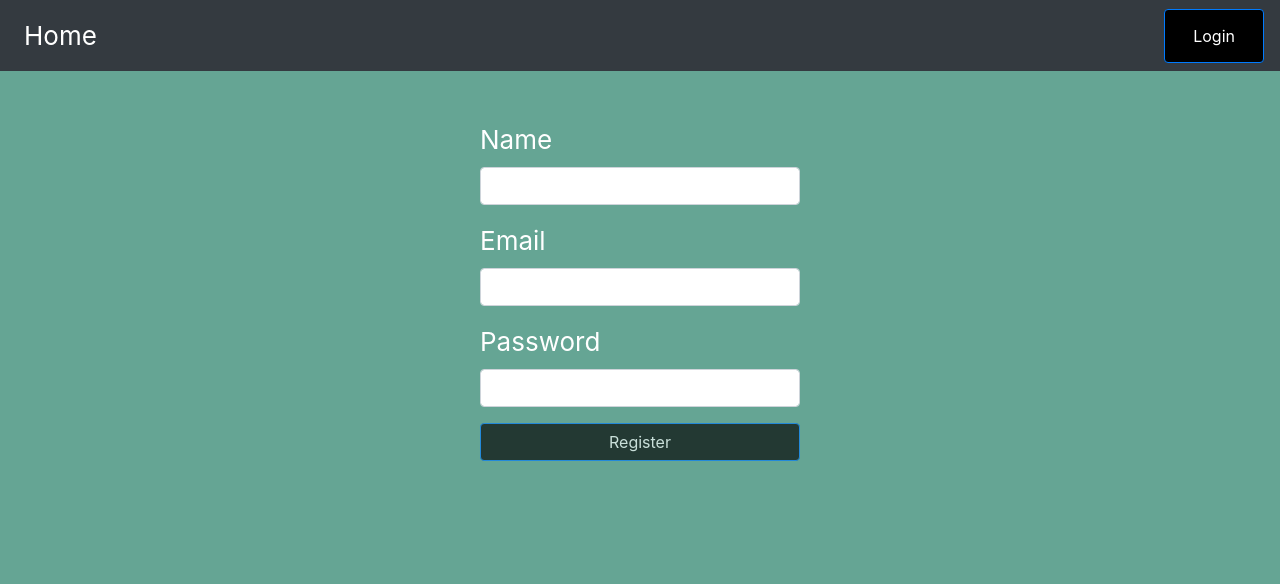
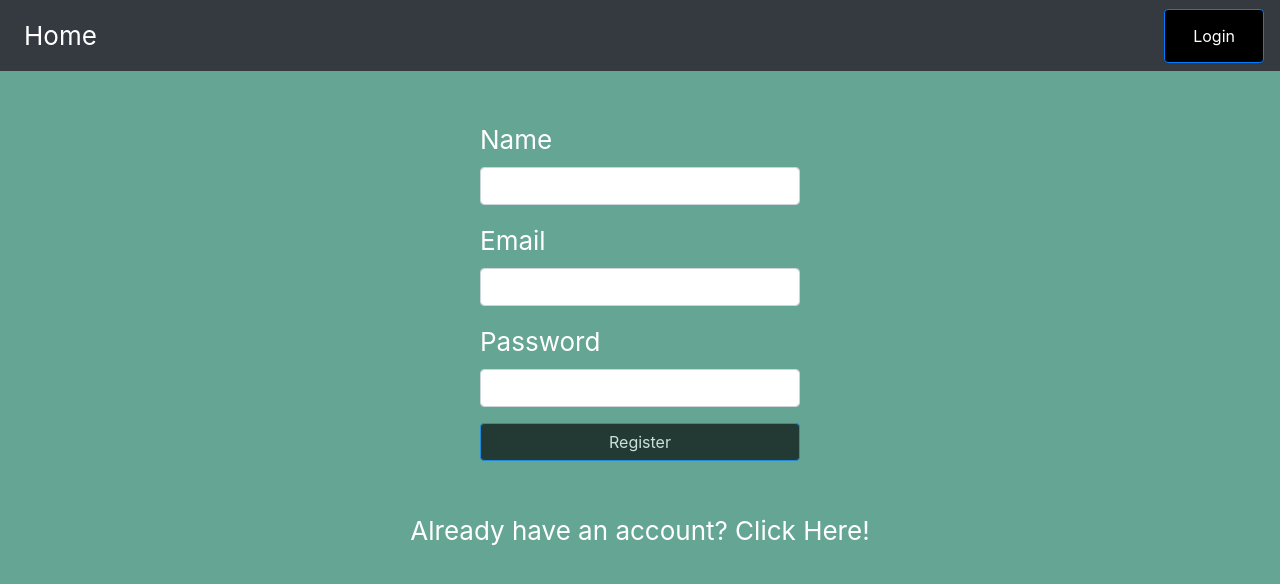
Before and after one commit to Shulamith/SoleSeller, a React (Create React App) app in the folder node_react_app/frontend/: page /register in a window 1280 px wide. Shown: the top 584 px of the page. Built offline with nearby package versions, Linux system fonts and the light colour scheme.

Commit message:
Minor code refactoring

```diff
--- a/node_react_app/frontend/src/components/login.css
+++ b/node_react_app/frontend/src/components/login.css
@@ -7,9 +7,11 @@
       margin: 0 auto;
       max-width: 320px;
     }
+
     a {
       color : black;
     }
+
     link {
       text-align: center;
     }
--- a/node_react_app/frontend/src/components/login.js
+++ b/node_react_app/frontend/src/components/login.js
@@ -49,7 +49,6 @@ export default class Login extends Component {
         })
             .then(function (response) {
                 window.localStorage.setItem("user", response.data.user);
-                window.localStorage.setItem("email", response.data.email);
                 window.localStorage.setItem("token", response.data.accessToken);
                 window.location.href = "/profile";
             })
@@ -83,7 +82,7 @@ export default class Login extends Component {
             </button>
           </form>
           <div className="mt-5">
-            <Link to="/Register"
+            <Link to="/register"
               style={{ color: '#FFF' }}>
               Don't have a login? Click Here!
             </Link>
--- a/node_react_app/frontend/src/components/logout.js
+++ b/node_react_app/frontend/src/components/logout.js
@@ -18,14 +18,10 @@ export default class Logout extends Component {
         axios.delete('http://localhost:4000/logout', {
         headers: {
             authorization: `Bearer ${window.localStorage.getItem("token")}`
-        },
-        data: {
-            email: window.localStorage.getItem("email")
         }
     })
         .then(function (response) {
             window.localStorage.removeItem("user");
-            window.localStorage.removeItem("email");
             window.localStorage.removeItem("token");
             window.location.href = "/login";
         })
--- a/node_react_app/frontend/src/components/profile.js
+++ b/node_react_app/frontend/src/components/profile.js
@@ -10,12 +10,6 @@ import "./profile.css";
 export default function Profile() {
 
     const User = window.localStorage.getItem("user");
-    /*function componentDidMount() {
-        const userLog = localStorage.getItem('userLog') === 'true';
-        const userReg = localStorage.getItem('userReg') === 'true';
-        const user = (userLog.JSON.parse("email") ? userReg.JSON.parse("email") && userLog.JSON.parse("password") ? userReg.JSON.parse("password") : '';
-        this.setState({ user, userLog });
-    }*/
 
     return(
         <section>
--- a/node_react_app/frontend/src/components/register.css
+++ b/node_react_app/frontend/src/components/register.css
@@ -11,6 +11,10 @@
     a {
       color : black;
     }
+
+    link {
+        text-align: center;
+    }
   }
 
   #register {
--- a/node_react_app/frontend/src/components/register.js
+++ b/node_react_app/frontend/src/components/register.js
@@ -1,6 +1,7 @@
 import React, { Component } from 'react';
 import Form from "react-bootstrap/Form";
 import Button from "react-bootstrap/Button";
+import { Link } from 'react-router-dom';
 import axios from 'axios';
 import "./register.css";
 
@@ -81,6 +82,12 @@ export default class Register extends Component {
                         Register
                     </button>
                 </form>
+                <div className="mt-5">
+                    <Link to="/login"
+                        style={{ color: '#FFF' }}>
+                        Already have an account? Click Here!
+                    </Link>
+                </div>
             </div>
         )
     }
```
Also changed, not shown: node_react_app/frontend/src/components/Nav.js (+1 -21 lines), 1 other file (tests, documents, lock files or other folders).
